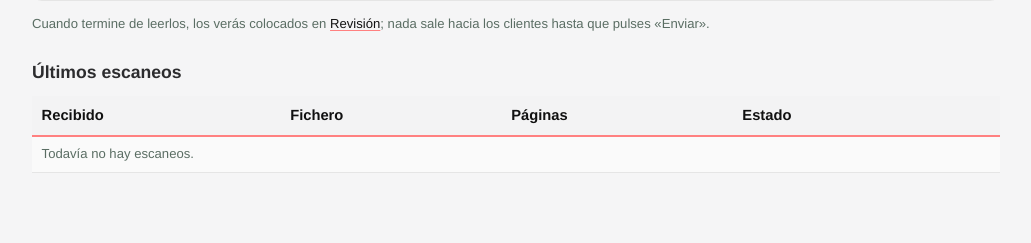
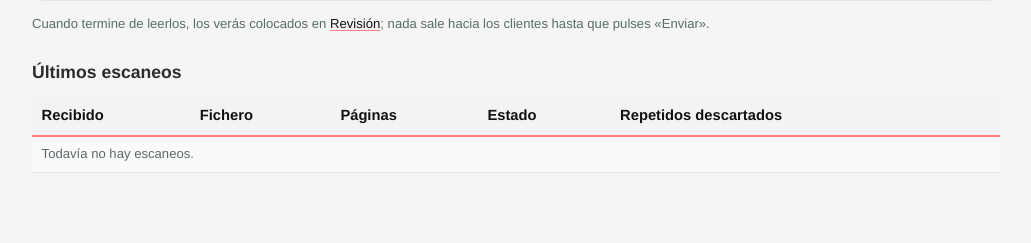
Before and after one commit to inhumario/albaranes, a Flask app: page /panel in a window 1280 px wide. Shown: the part 336-579 px from the top of the page, without its empty margins (124-1155 px from the left). Run offline with Flask 3, Linux system fonts and the light colour scheme; data comes from the database, SQL or seed files in the repository; data that the repository does not hold is empty.

Commit message:
v0.8.2: copias repetidas descartadas (misma hoja en la pila, albarán u orden que ya estaba) y se muestra lo descartado
Co-Authored-By: Claude Opus 5.5 <noreply@anthropic.com>

```diff
--- a/app.py
+++ b/app.py
@@ -30,7 +30,7 @@ from flask import (Flask, flash, redirect, render_template, request,
 
 import procesador
 
-VERSION = '0.8.1'
+VERSION = '0.8.2'
 BASE = Path(__file__).parent
 DATA = Path(os.environ.get('DATA_DIR', BASE))
 ARCHIVO = DATA / 'archivo'
@@ -118,6 +118,11 @@ def init_db() -> None:
             creado TEXT NOT NULL)''')
         try:
             con.execute("ALTER TABLE albaranes ADD COLUMN adjuntos TEXT NOT NULL DEFAULT ''")
+        except sqlite3.OperationalError:
+            pass
+        # v0.8.2: lo descartado por repetido en cada escaneo
+        try:
+            con.execute("ALTER TABLE lotes ADD COLUMN descartados TEXT NOT NULL DEFAULT ''")
         except sqlite3.OperationalError:
             pass
         # v0.8: fecha propia del albarán (la que decide año/mes de la carpeta)
@@ -290,8 +295,15 @@ def procesar_lote(lote_id: int, pdf: Path) -> None:
         ahora = datetime.now()
         with db() as con:
             revisar_antes = cfg_get(con, 'revisar_antes') == '1'
+            descartados = []  # copias repetidas: solo hace falta una
             for n, g in enumerate(grupos):
+                if g.get('duplicadas'):
+                    descartados.append(f"{g['numero']} (copia en el mismo escaneo)")
                 if g.get('tipo') == 'orden_carga':
+                    if g['ref_texto'] and con.execute('SELECT 1 FROM anexos WHERE ref_texto=?',
+                                                      (g['ref_texto'],)).fetchone():
+                        descartados.append(f"orden de carga {g['ref_texto']} (ya estaba)")
+                        continue
                     carpeta = ARCHIVO / '_ordenes-de-carga'
                     carpeta.mkdir(parents=True, exist_ok=True)
                     destino = destino_libre(carpeta, f'orden-lote{lote_id}-{n + 1}.pdf')
@@ -304,6 +316,11 @@ def procesar_lote(lote_id: int, pdf: Path) -> None:
                                  ahora.isoformat(timespec='seconds')))
                     continue
                 cliente = casar_cliente(g['emisor'], con)
+                if g['numero'] and not g['revisar'] and con.execute(
+                        'SELECT 1 FROM albaranes WHERE numero=? AND cliente_id IS ?',
+                        (g['numero'], cliente['id'] if cliente else None)).fetchone():
+                    descartados.append(f"{g['numero']} (ya estaba)")
+                    continue
                 fecha_doc = fecha_valida(g.get('fecha'))
                 cuando = fecha_doc or ahora  # año/mes de la carpeta: los del albarán
                 carpeta = carpeta_de(cliente, g['emisor'], cuando)
@@ -338,8 +355,8 @@ def procesar_lote(lote_id: int, pdf: Path) -> None:
                                     (resultado, cur.lastrowid))
             # las órdenes de carga se pegan a su albarán, venga en este escaneo o en otro
             unir_anexos(con)
-            con.execute('UPDATE lotes SET estado=?, paginas=? WHERE id=?',
-                        ('procesado', sum(len(g['paginas']) for g in grupos), lote_id))
+            con.execute('UPDATE lotes SET estado=?, descartados=? WHERE id=?',
+                        ('procesado', ', '.join(descartados), lote_id))
     except Exception as e:  # el lote nunca se queda en 'procesando' en silencio
         with db() as con:
             con.execute('UPDATE lotes SET estado=? WHERE id=?', (f'error: {e}', lote_id))
@@ -553,6 +570,9 @@ def subir():
 def revision():
     with db() as con:
         en_curso = con.execute("SELECT * FROM lotes WHERE estado='procesando' ORDER BY id").fetchall()
+        con_repetidos = con.execute(
+            "SELECT fichero, descartados FROM lotes WHERE descartados != '' AND recibido >= ? "
+            "ORDER BY id DESC LIMIT 5", (f'{datetime.now():%Y-%m-%d}',)).fetchall()
         filas = con.execute(
             "SELECT a.*, c.nombre AS cliente, c.modo_entrega, c.email_para, c.portal_url, "
             "c.sftp_datos FROM albaranes a LEFT JOIN clientes c ON c.id=a.cliente_id "
@@ -576,6 +596,7 @@ def revision():
         g['albaranes'].append(a)
     dudosos = [a for a in filas if a['estado'] == 'revisar']
     return render_template('revision.html', en_curso=en_curso, grupos=grupos, ordenes=ordenes,
+                           con_repetidos=con_repetidos,
                            dudosos=dudosos, clientes=clientes, revisar_antes=revisar_antes,
                            n_colocados=sum(len(g['albaranes']) for g in grupos.values()))
 
--- a/procesador.py
+++ b/procesador.py
@@ -154,13 +154,20 @@ def procesar_pdf(pdf: Path, avance=None) -> list[dict]:
                                'confianza': info.get('confianza', 'media'), 'paginas': [i]})
                 continue
             numero = info.get('numero')
+            hoja = str(info.get('hoja') or '').strip() or None
             cont = str(info.get('es_continuacion')).lower() == 'true'
+            if actual and numero and numero == actual['numero'] and hoja in actual['hojas']:
+                # la misma hoja del mismo albarán escaneada otra vez: copia, se descarta
+                actual['duplicadas'] += 1
+                continue
             if actual and (numero == actual['numero'] or (cont and not numero)):
                 actual['paginas'].append(i)
+                actual['hojas'].append(hoja)
                 continue
             if actual:
                 grupos.append(actual)
             actual = {'tipo': 'albaran', 'numero': numero, 'emisor': info.get('emisor') or '',
+                      'hojas': [hoja], 'duplicadas': 0,
                       'fecha': info.get('fecha'),
                       'confianza': info.get('confianza', 'baja'), 'paginas': [i]}
         if actual:
--- a/templates/index.html
+++ b/templates/index.html
@@ -87,19 +87,20 @@
 
 <h2>Últimos escaneos</h2>
 <div class="tabla-scroll"><table>
-<tr><th>Recibido</th><th>Fichero</th><th>Páginas</th><th>Estado</th><th></th></tr>
+<tr><th>Recibido</th><th>Fichero</th><th>Páginas</th><th>Estado</th><th>Repetidos descartados</th><th></th></tr>
 {% for l in lotes %}
 <tr>
   <td>{{ l['recibido'].replace('T',' ') }}</td>
   <td>{{ l['fichero'] }}</td>
   <td>{{ l['paginas'] or '…' }}</td>
   <td><span class="pill {{ 'error' if l['estado'].startswith('error') else l['estado'] }}">{{ l['estado'] }}</span></td>
+  <td class="mini">{{ l['descartados'] or '—' }}</td>
   <td><form class="linea" method="post" action="{{ url_for('lote_borrar', lid=l['id']) }}"
         onsubmit="return confirm('¿Borrar el lote {{ l['id'] }} con todos sus albaranes archivados?')">
       <button class="boton suave">Borrar</button></form></td>
 </tr>
 {% else %}
-<tr><td colspan="5" class="mini">Todavía no hay escaneos.</td></tr>
+<tr><td colspan="6" class="mini">Todavía no hay escaneos.</td></tr>
 {% endfor %}
 </table></div>
 {% endblock %}
--- a/templates/revision.html
+++ b/templates/revision.html
@@ -22,6 +22,10 @@
   <span class="mini">— {% if l['paginas'] %}página {{ l['hechas'] }} de {{ l['paginas'] }}{% else %}preparando las páginas…{% endif %}</span>
   <div class="barra"><span style="width:{{ (100 * l['hechas'] / l['paginas']) | round | int if l['paginas'] else 3 }}%"></span></div>
 </div>
+{% endfor %}
+
+{% for l in con_repetidos %}
+<div class="aviso">♻️ <strong>{{ l['fichero'] }}</strong>: descartado por repetido — {{ l['descartados'] }}.</div>
 {% endfor %}
 
 {% if dudosos %}
```
